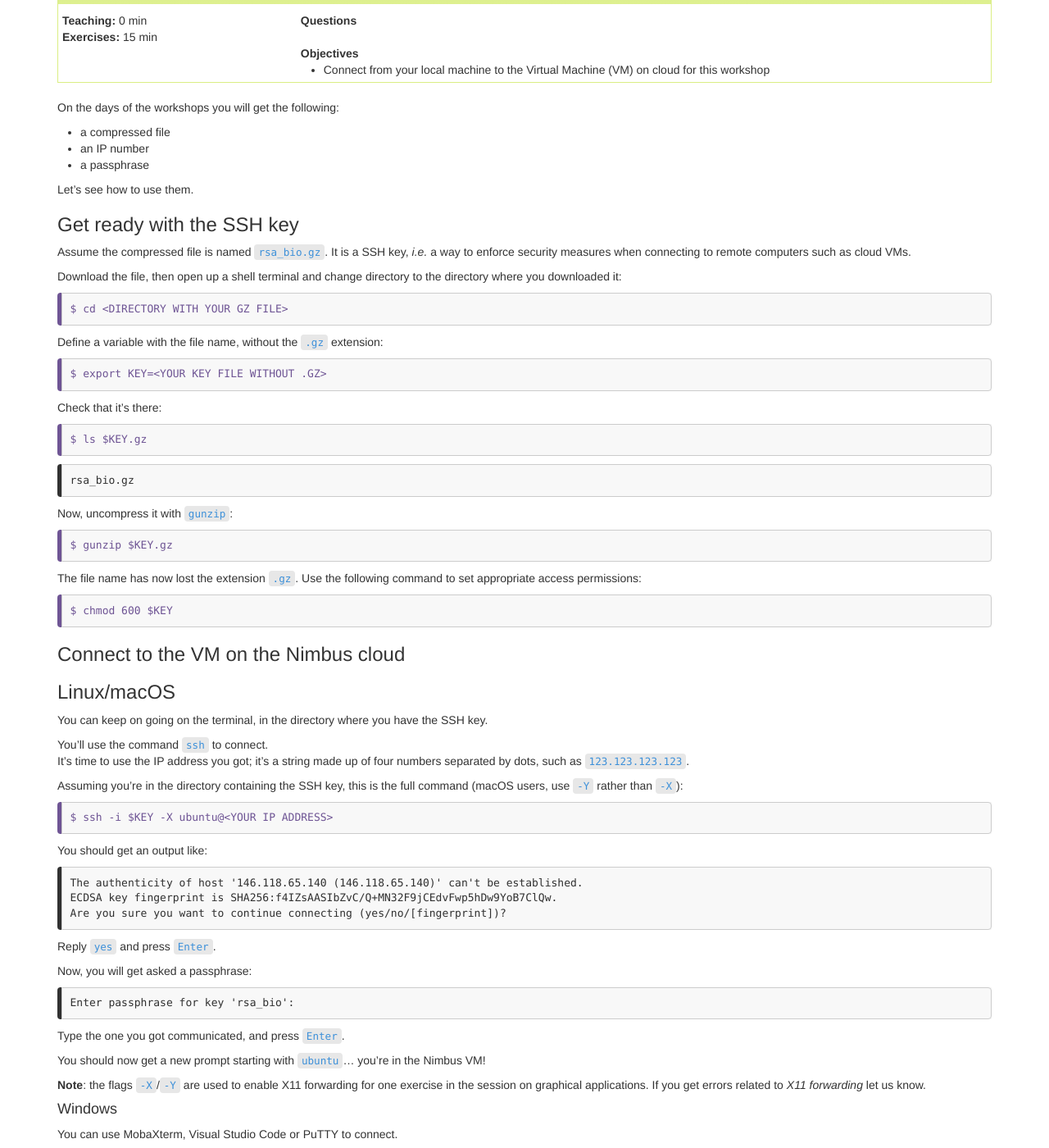
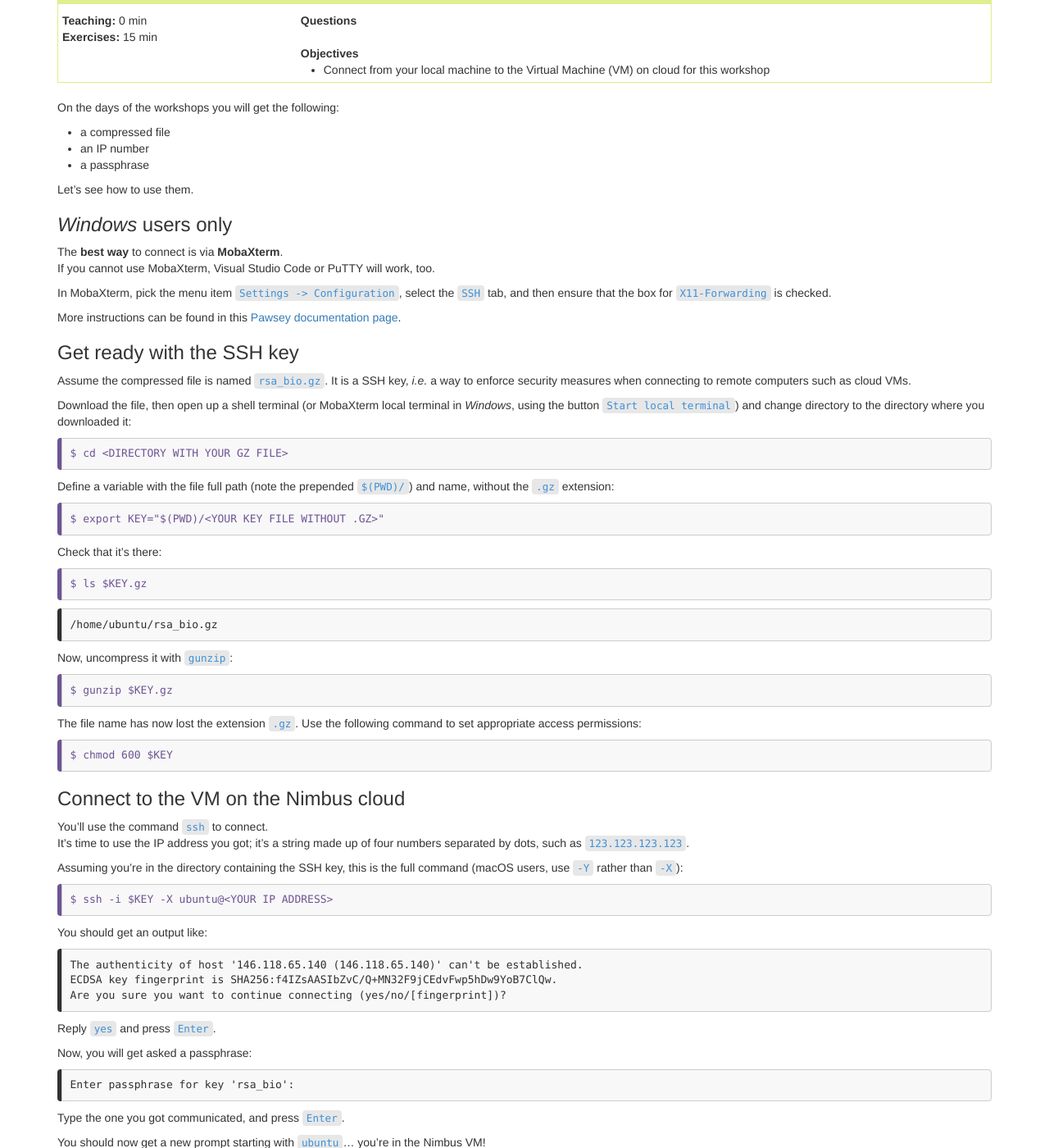
Before and after one commit to PawseySC/containers-bioinformatics-workshop, a Jekyll site: the page built from _episodes/1.prep1-ssh.md, in a window 1280 px wide and 1400 px high, scrolled down 229 px. Shown: the whole window at 82% size. Built offline with Jekyll 4.4.1, drawn with Linux system fonts in a browser that asks for light colours; some of the changed text lies outside the part shown.

Commit message:
edits to setup/ssh: moba, 2 tabs, full key path

````diff
--- a/_episodes/1.prep1-ssh.md
+++ b/_episodes/1.prep1-ssh.md
@@ -16,21 +16,31 @@ On the days of the workshops you will get the following:
 Let's see how to use them.
 
 
+### *Windows* users only
+
+The **best way** to connect is via **MobaXterm**.
+If you cannot use MobaXterm, Visual Studio Code or PuTTY will work, too.
+
+In MobaXterm, pick the menu item `Settings -> Configuration`, select the `SSH` tab, and then ensure that the box for `X11-Forwarding` is checked.
+
+More instructions can be found in this [Pawsey documentation page](https://support.pawsey.org.au/documentation/x/Ao22Ag).
+
+
 ### Get ready with the SSH key
 
 Assume the compressed file is named `rsa_bio.gz`.  It is a SSH key, *i.e.* a way to enforce security measures when connecting to remote computers such as cloud VMs.
 
-Download the file, then open up a shell terminal and change directory to the directory where you downloaded it:
+Download the file, then open up a shell terminal (or MobaXterm local terminal in *Windows*, using the button `Start local terminal`) and change directory to the directory where you downloaded it:
 
 ```
 $ cd <DIRECTORY WITH YOUR GZ FILE>
 ```
 {: .bash}
 
-Define a variable with the file name, without the `.gz` extension:
+Define a variable with the file full path (note the prepended `$(PWD)/`) and name, without the `.gz` extension:
 
 ```
-$ export KEY=<YOUR KEY FILE WITHOUT .GZ>
+$ export KEY="$(PWD)/<YOUR KEY FILE WITHOUT .GZ>"
 ```
 {: .bash}
 
@@ -42,7 +52,7 @@ $ ls $KEY.gz
 {: .bash}
 
 ```
-rsa_bio.gz
+/home/ubuntu/rsa_bio.gz
 ```
 {: .output}
 
@@ -62,10 +72,6 @@ $ chmod 600 $KEY
 
 
 ### Connect to the VM on the Nimbus cloud
-
-### Linux/macOS
-
-You can keep on going on the terminal, in the directory where you have the SSH key.
 
 You'll use the command `ssh` to connect.
 It's time to use the IP address you got; it's a string made up of four numbers separated by dots, such as `123.123.123.123`.
@@ -102,8 +108,7 @@ You should now get a new prompt starting with `ubuntu`... you're in the Nimbus V
 **Note**: the flags `-X`/`-Y` are used to enable X11 forwarding for one exercise in the session on graphical applications.  If you get errors related to *X11 forwarding* let us know.
 
 
-#### Windows
-
-You can use MobaXterm, Visual Studio Code or PuTTY to connect.
-
-Specific instructions can be found in these [Pawsey documentation page](https://support.pawsey.org.au/documentation/x/Ao22Ag).
+> ## Use at least two terminal tabs
+>
+> We advise you to open at least two terminal tabs, and connect to the VM from both of them.  In this way, you can use one to edit files, and one to execute commands, thus making your workflow more efficient.
+{: .callout}
````
